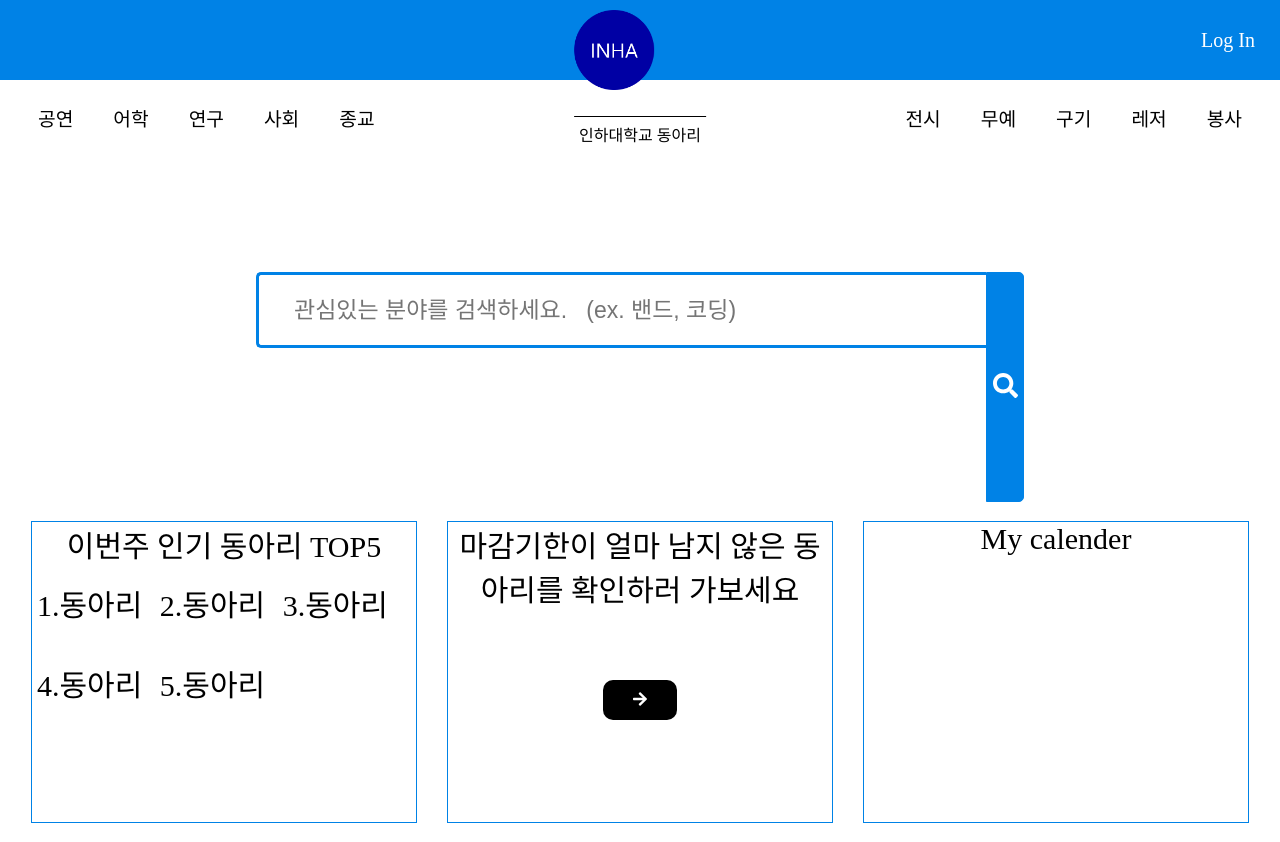
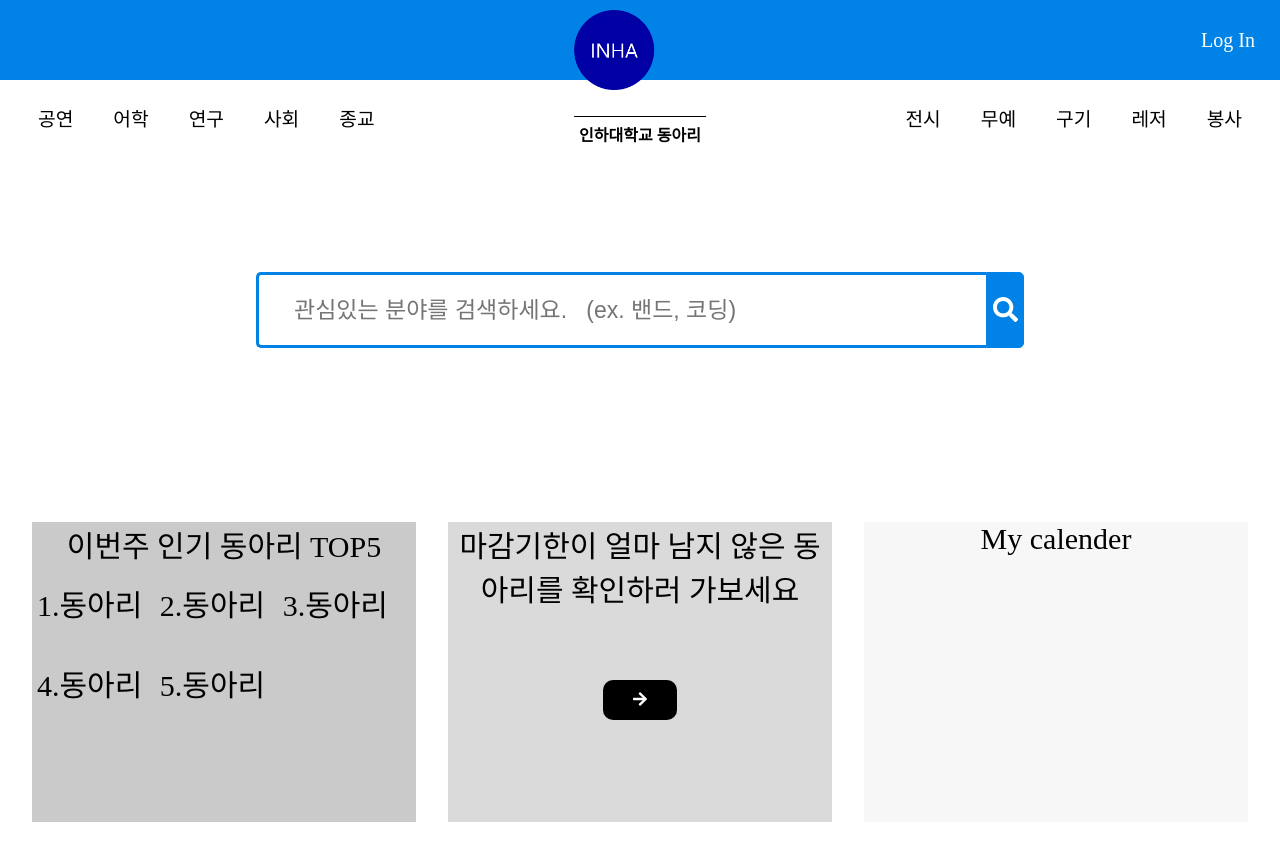
Before and after one commit to kwakjoonhyung/School-club-hompage, a PHP site: the page made by category/html/첫페이지.html in a window 1280 px wide. Run offline with PHP 8.4, Linux system fonts and the light colour scheme; some libraries are stand-ins or nearby versions.

Commit message:
css정리 및 박스색 수정

```diff
--- a/category/css/첫페이지.css
+++ b/category/css/첫페이지.css
@@ -148,18 +148,22 @@ ul li a{
   margin-right: 0%;
   width: 30%;
   height: 300px;
-  outline: 1px solid #0082e6;
+  background-color: rgb(202, 202, 202);
+
 }
 #box-2 {
   width: 30%;
   height: 300px;
-  outline: 1px solid #0082e6;
+  background-color: rgb(218, 218, 218);
+
+
 }
 #box-3 {
 
   width: 30%;
   height: 300px;
-  outline: 1px solid #0082e6;
+  background-color: rgb(247, 247, 247);
+
 }
 .box{
   font-size: 30px;
@@ -208,11 +212,34 @@ ul li a{
   margin-bottom: 20%;
 }
 
+.logologo{
+  position: absolute;
+  left: 50%;
+  transform: translateX(-50%);
+  top: 10px;
+}
+
+.logologo img{
+  width: 10vh;
+  object-fit: cover;
+  top:2vh;
+  display:block
+}
+.logologo p{
+  text-align: center;
+  border-top: black 1px solid;
+  padding:5px;
+  margin-top: 20%;
+  font-weight: bold;
+
+}
+
 .searchTerm:focus{
   color: #0082e6;
 }
 
 .searchButton {
+  height: 76px;
   width: 40px;
   border: 1px solid #0082e6;
   background: #0082e6;
--- a/category/html/첫페이지.html
+++ b/category/html/첫페이지.html
@@ -20,9 +20,9 @@
 
     </nav>
 
-    <div style="position: absolute;left: 50%;transform: translateX(-50%); top: 10px;">
-      <img src="../사진/logo.png" style="width: 10vh; object-fit: cover; top:2vh; display:block">
-      <p style="text-align: center; border-top: black 1px solid; padding:5px; margin-top: 20%;">인하대학교 동아리</p>
+    <div class ="logologo">
+      <img src="../사진/logo.png">
+      <p>인하대학교 동아리</p>
 
     </div>
     <ul class="left-ul">
```
